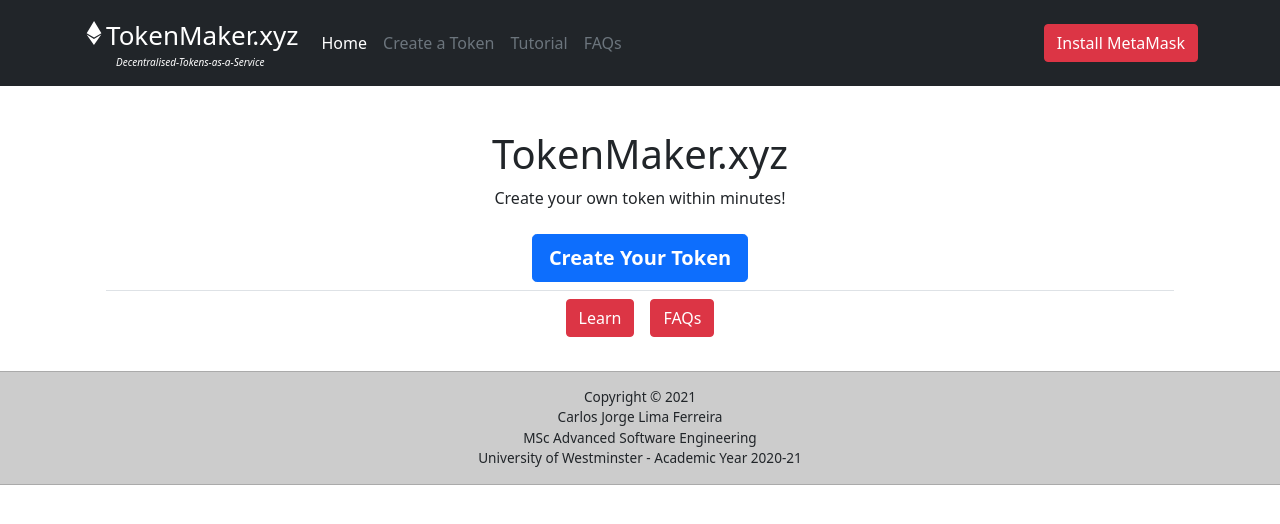
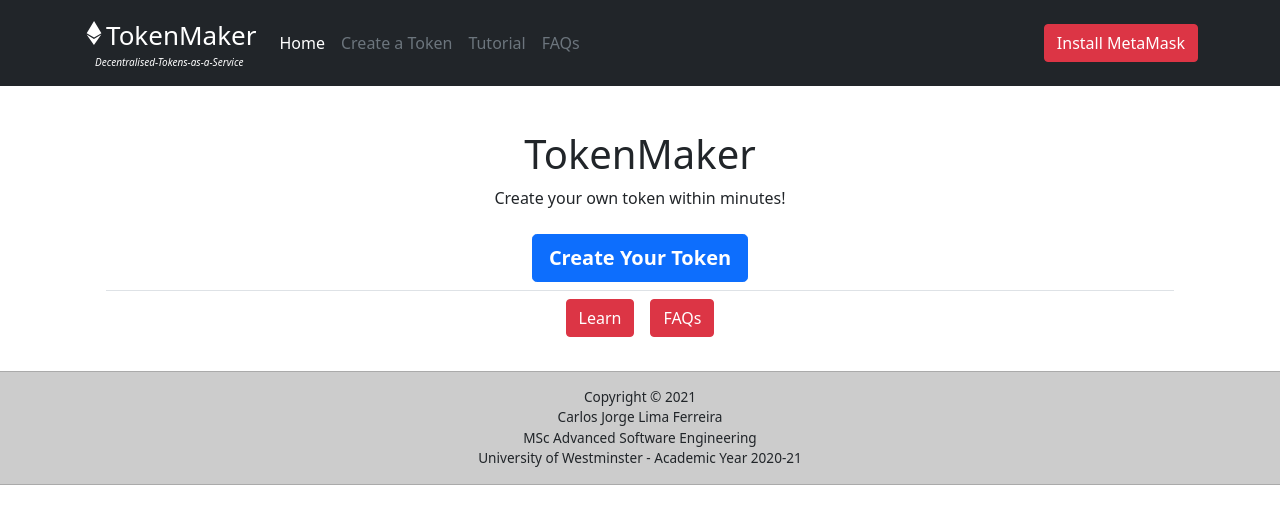
Before and after one commit to cajogos/tokenmaker.xyz, a Next.js app: page / in a window 1280 px wide. Shown: the top 524 px of the page. Built offline with nearby package versions, Linux system fonts and the light colour scheme.

Commit message:
Dropped the .xyz branding + NPM update

```diff
--- a/components/Header.tsx
+++ b/components/Header.tsx
@@ -22,7 +22,7 @@ const Header = () =>
                         <a className="d-flex align-items-center mb-2 mb-lg-0 text-white text-decoration-none">
                             <div className={headerStyles.logo}>
                                 <Image src="/images/ethereum.svg" width="24" height="24" />
-                                <span>TokenMaker.xyz</span>
+                                <span>TokenMaker</span>
                                 <small>Decentralised-Tokens-as-a-Service</small>
                             </div>
                         </a>
--- a/package.json
+++ b/package.json
@@ -1,5 +1,5 @@
 {
-  "name": "tokenmaker.xyz",
+  "name": "tokenmaker",
   "private": true,
   "version": "0.1.0",
   "scripts": {
--- a/pages/_app.tsx
+++ b/pages/_app.tsx
@@ -13,7 +13,7 @@ const MyApp = ({ Component, pageProps }: AppProps) =>
     return (
         <>
             <Head>
-                <title>TokenMaker.xyz</title>
+                <title>TokenMaker</title>
                 <meta name="viewport" content="width=device-width, initial-scale=1" />
             </Head>
             <Layout>
--- a/pages/create.tsx
+++ b/pages/create.tsx
@@ -99,7 +99,7 @@ class CreatePage extends React.Component<CreatePageProps, CreatePageState>
         return (
             <>
                 <Head>
-                    <title>Create a Token | TokenMaker.xyz</title>
+                    <title>Create a Token | TokenMaker</title>
                 </Head>
                 <h2>Create your Token {this.state.walletInstalled && !this.state.walletConnected ? <span className="badge bg-danger"><FaExclamationTriangle /> Connect Your Wallet</span> : ''}</h2>
                 {this.state.walletInstalled ?
--- a/pages/faqs.tsx
+++ b/pages/faqs.tsx
@@ -27,7 +27,7 @@ const FAQsPage = () =>
     return (
         <>
             <Head>
-                <title>FAQs | TokenMaker.xyz</title>
+                <title>FAQs | TokenMaker</title>
             </Head>
             <h1>Frequently Asked Questions (FAQs)</h1>
             <p>These are some of the mostly asked questions for users of TokenMaker. The list grows as needed.</p>
--- a/pages/index.tsx
+++ b/pages/index.tsx
@@ -4,7 +4,7 @@ const HomePage = () =>
 {
     return (
         <div className="text-center p-4">
-            <h1>TokenMaker.xyz</h1>
+            <h1>TokenMaker</h1>
             <p>Create your own token within minutes!</p>
             <div className="my-2 border-bottom border-gray p-2">
                 <Link href="/create">
--- a/pages/tutorial.tsx
+++ b/pages/tutorial.tsx
@@ -12,7 +12,7 @@ const TutorialPage = ({ tutorial }: TutorialPageProps) =>
     return (
         <>
             <Head>
-                <title>How to create your own ERC20 Token | TokenMaker.xyz</title>
+                <title>How to create your own ERC20 Token | TokenMaker</title>
             </Head>
             <div dangerouslySetInnerHTML={{ __html: tutorial }} />
         </>
```
Also changed, not shown: 2 other files (tests, documents, lock files or other folders).
